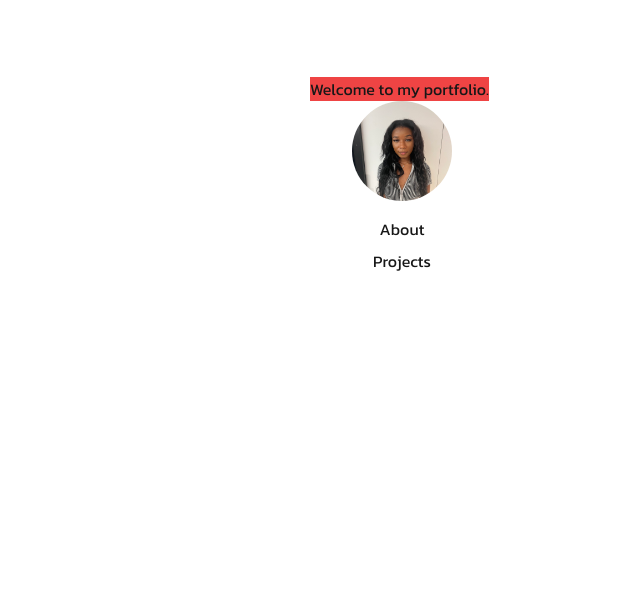
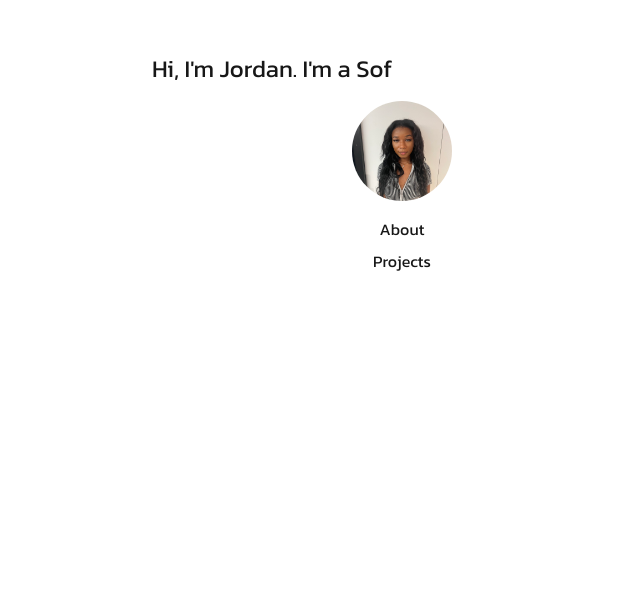
Before and after one commit to jsbarton/portfolio, a Next.js app: page / in a window 1280 px wide. Shown: the part 207-800 px from the top of the page, without its empty margins (238-878 px from the left). Built offline with nearby package versions, Linux system fonts and the light colour scheme.

Commit message:
add oniterationanimation function

```diff
--- a/app/page.tsx
+++ b/app/page.tsx
@@ -3,14 +3,23 @@ import Image from "next/image";
 import ProfilePic from "./i/profile-pic.jpg";
 import GitHubLogo from "./i/github-mark-white.svg";
 import LinkedInLogo from "./i/linked-in-logo.png";
-import { MutableRefObject, useRef } from "react";
+import { MutableRefObject, useRef, useState } from "react";
 
 export default function Home() {
+  const aboutRef = useRef(null);
+  const projectsRef = useRef(null);
+  const [welcomeText, setWelcomeText] = useState<string>(
+    "Hi, I'm Jordan. I'm a Software Engineer."
+  );
+
+  const [welcomeWidth, setWelcomeWidth] = useState<string>("500px");
+  const [iteration, setIteration] = useState<number>(0);
   const contentWrapper = "w-50 h-screen my-10";
   const title = "text-3xl pb-6";
-  const aboutRef = useRef(null);
-  const projectsRef = useRef(null);
 
+  const handleAnimationIteration = () => {
+    setIteration((iteration + 1) % animations.length);
+  };
   const handleScroll = (ref: MutableRefObject<any>) => {
     console.log("clicked");
     if (ref.current) {
@@ -21,26 +30,35 @@ export default function Home() {
     }
   };
 
-  const introMessages: string[] = [
-    "Hi, I'm Jordan. I'm a Software Engineer,",
+  const welcomeMessages = [
+    "Hi, I'm Jordan. I'm a Software Engineer.",
     "Welcome to my portfolio.",
   ];
+
+  const animations = ["animate-typingWithBackspace", "animate-typing"];
 
   return (
     <>
       <div className="flex flex-col">
         <div className="flex flex-col h-screen items-center justify-center w-full relative">
-          {/** enter animation */}
-          <div className="flex w-[300px]">
-            <span className="inline-block animate-typingWithBackspace pb-3 h-6 overflow-hidden bg-red-500 whitespace-nowrap w-0">
-              Hi, I'm Jordan. I'm a Software Engineer.
+          <div className="flex w-[500px]">
+            <span
+              className={`inline-block animate-typingWithBackspace mb-5 h-7 overflow-hidden text-2xl whitespace-nowrap w-0 max-w-[${welcomeWidth}]`}
+              onAnimationEnd={() =>
+                setWelcomeText(welcomeMessages[welcomeMessages.length - 1])
+              }
+              onAnimationIteration={() =>
+                setWelcomeText((prevText) => {
+                  handleAnimationIteration();
+                  setWelcomeWidth("300px");
+                  const currentIndex = welcomeMessages.indexOf(prevText);
+                  const nextIndex = (currentIndex + 1) % welcomeMessages.length;
+                  return welcomeMessages[nextIndex];
+                })
+              }
+            >
+              {welcomeText}
             </span>
-            <span className="inline-block h-5 w-[1px] animate-blinkCaret bg-white ml-1" />
-          </div>
-          <div className="flex">
-            <div className="inline-block animate-typing pb-3 h-6 overflow-hidden bg-red-500 whitespace-nowrap">
-              Welcome to my portfolio.
-            </div>
             <span className="inline-block h-5 w-[1px] animate-blinkCaret bg-white ml-1" />
           </div>
           <Image
--- a/tailwind.config.ts
+++ b/tailwind.config.ts
@@ -16,7 +16,7 @@ export default {
       },
       // animation: [name] [duration] [timing-function] [delay] [iteration-count] [direction];
       animation: {
-        typingWithBackspace: "typingWithBackspace 5s steps(25, end) 1", // Typing effect
+        typingWithBackspace: "typingWithBackspace 5s steps(25, end) infinite", // Typing effect
         typing: "typing 5s steps(25, end) 1", // Typing effect
         blinkCaret: "blinkCaret 1s steps(1) infinite", // Cursor blink
       },
```
